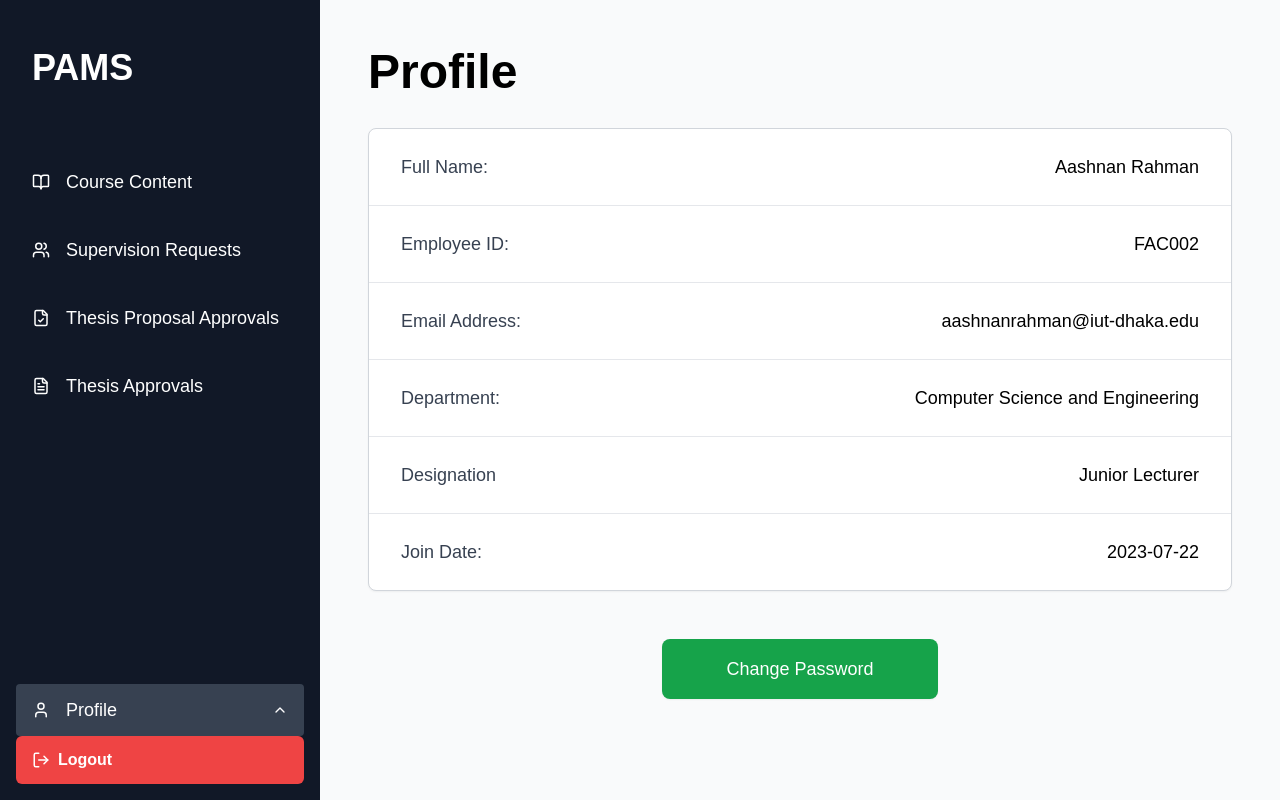
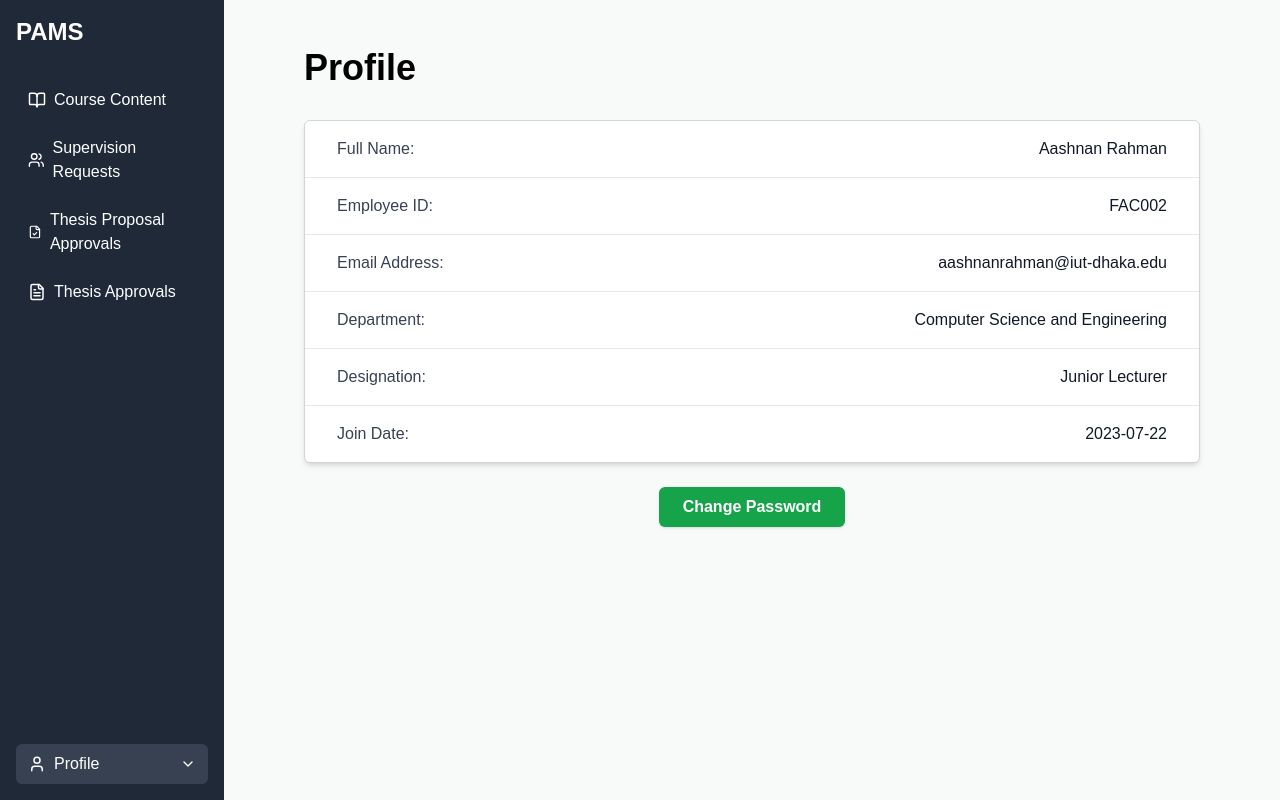
Before and after one commit to NanzibaSamita/frontend, a Next.js app: page /dashboard/faculty/profile in a window 1280 px wide. Built offline with nearby package versions, Linux system fonts and the light colour scheme.

Commit message:
changes to the sidebar of student and faculty

```diff
--- a/app/dashboard/faculty/profile/page.jsx
+++ b/app/dashboard/faculty/profile/page.jsx
@@ -1,12 +1,19 @@
-"use client"
+"use client";
 
-import FacultyProfile from "@/components/faculty/profile/FacultyProfile"
+import FacultyProfile from "@/components/faculty/profile/FacultyProfile";
 
 export default function FacultyProfilePage() {
   return (
-    <main className="p-12">
-      <h1 className="text-5xl font-bold text-black mb-8">Profile</h1>
-      <FacultyProfile />
-    </main>
-  )
+    <div className="flex min-h-screen bg-[#f8faf9]">
+      <main className="flex-1 pt-12 flex flex-col items-center">
+        <div className="w-full max-w-4xl">
+          {/* Left-aligned heading */}
+          <h1 className="text-4xl font-bold text-black mb-8">Profile</h1>
+
+          {/* Info Card Component */}
+          <FacultyProfile />
+        </div>
+      </main>
+    </div>
+  );
 }
--- a/app/dashboard/student/profile/page.jsx
+++ b/app/dashboard/student/profile/page.jsx
@@ -3,55 +3,64 @@
 export default function StudentProfile() {
   return (
     <div className="flex min-h-screen bg-[#f8faf9]">
-      {/* Main Content */}
-      <main className="flex-1 p-10">
+      <main className="flex-1 pt-12 flex flex-col items-center">
+        {/* Container for heading + card + button */}
+        <div className="w-full max-w-4xl">
+          {/* Heading aligned with card */}
           <h1 className="text-4xl font-bold text-black mb-8">Profile</h1>
 
-        {/* White Card */}
-        <div className="bg-white 'border border-gray-300 rounded-lg shadow-md p-8 max-w-4xl mx-auto">
+          {/* Card */}
+          <div className="bg-white border border-gray-300 rounded-md shadow-md p-6">
             <table className="w-full text-sm md:text-base">
               <tbody>
                 <tr className="border-b">
-                <td className="font-medium py-4 text-gray-700">Full Name:</td>
-                <td className="py-4 text-gray-800 text-right">
+                  <td className="font-medium py-3 text-gray-700">Full Name:</td>
+                  <td className="py-3 text-gray-800 text-right">
                     Sadika Tabassum
                   </td>
                 </tr>
                 <tr className="border-b">
-                <td className="font-medium py-4 text-gray-700">Student ID:</td>
-                <td className="py-4 text-gray-800 text-right">220042147</td>
+                  <td className="font-medium py-3 text-gray-700">
+                    Student ID:
+                  </td>
+                  <td className="py-3 text-gray-800 text-right">220042147</td>
                 </tr>
                 <tr className="border-b">
-                <td className="font-medium py-4 text-gray-700">
+                  <td className="font-medium py-3 text-gray-700">
                     Email Address:
                   </td>
-                <td className="py-4 text-gray-800 text-right">
+                  <td className="py-3 text-gray-800 text-right">
                     sadikatabassum@iut-dhaka.edu
                   </td>
                 </tr>
                 <tr className="border-b">
-                <td className="font-medium py-4 text-gray-700">Department:</td>
-                <td className="py-4 text-gray-800 text-right">
+                  <td className="font-medium py-3 text-gray-700">
+                    Department:
+                  </td>
+                  <td className="py-3 text-gray-800 text-right">
                     Computer Science and Engineering
                   </td>
                 </tr>
                 <tr className="border-b">
-                <td className="font-medium py-4 text-gray-700">Program:</td>
-                <td className="py-4 text-gray-800 text-right">MSc in CSE</td>
+                  <td className="font-medium py-3 text-gray-700">Program:</td>
+                  <td className="py-3 text-gray-800 text-right">MSc in CSE</td>
                 </tr>
                 <tr>
-                <td className="font-medium py-4 text-gray-700">Current AY:</td>
-                <td className="py-4 text-gray-800 text-right">2025-2026</td>
+                  <td className="font-medium py-3 text-gray-700">
+                    Current AY:
+                  </td>
+                  <td className="py-3 text-gray-800 text-right">2025-2026</td>
                 </tr>
               </tbody>
             </table>
           </div>
 
-        {/* Button OUTSIDE the white box */}
+          {/* Centered button under card */}
           <div className="mt-6 flex justify-center">
-          <button className="bg-green-600 hover:bg-green-700 text-white font-semibold py-3 px-8 rounded-lg shadow-md transition">
+            <button className="bg-green-600 hover:bg-green-700 text-white font-semibold py-2 px-6 rounded-md shadow transition">
               Change Password
             </button>
+          </div>
         </div>
       </main>
     </div>
--- a/components/faculty/layout/FacultySidebar.jsx
+++ b/components/faculty/layout/FacultySidebar.jsx
@@ -9,12 +9,15 @@ import {
   FileText,
   User,
   ChevronUp,
+  ChevronDown,
   LogOut,
 } from "lucide-react";
+import { useState } from "react";
 
 export default function FacultySidebar() {
   const pathname = usePathname();
   const router = useRouter();
+  const [showLogout, setShowLogout] = useState(false);
 
   const navigationItems = [
     {
@@ -45,58 +48,52 @@ export default function FacultySidebar() {
   };
 
   return (
-    <div className="w-80 bg-gray-900 text-white relative">
-      {/* PAMS Header */}
-      <div className="p-8 pt-12">
-        <h1 className="text-4xl font-bold text-white">PAMS</h1>
-      </div>
-
-      {/* Navigation Menu */}
-      <nav className="mt-8 px-4">
-        {navigationItems.map((item) => (
+    <aside className="bg-gray-800 text-white min-h-screen w-56 p-4 flex flex-col justify-between">
+      {/* Top Section */}
+      <div>
+        <h2 className="text-2xl font-bold mb-8">PAMS</h2>
+        <nav className="flex flex-col space-y-2">
+          {navigationItems.map(({ name, href, icon }) => (
             <Link
-            key={item.name}
-            href={item.href}
-            className={` px-4 py-4 hover:bg-gray-800 cursor-pointer flex items-center text-white rounded mb-2 transition-colors ${
-              pathname === item.href ? "bg-gray-800" : ""
+              key={name}
+              href={href}
+              className={`flex items-center gap-2 px-3 py-2 rounded-md hover:bg-gray-700 transition ${
+                pathname.startsWith(href) ? "bg-gray-700" : ""
               }`}
             >
-            <span className="mr-4">{item.icon}</span>
-            <span className="text-lg">{item.name}</span>
+              {icon}
+              <span>{name}</span>
             </Link>
           ))}
         </nav>
-
-      {/* Profile Section at Bottom */}
-      <div className="absolute bottom-16 left-4 right-4">
-        <Link
-          href="/dashboard/faculty/profile"
-          className={` px-4 py-3 cursor-pointer flex items-center text-white rounded transition-colors ${
-            pathname === "/dashboard/faculty/profile"
-              ? "bg-gray-700"
-              : "bg-gray-800 hover:bg-gray-700"
-          }`}
-        >
-          <span className="mr-4">
-            <User size={18} />
-          </span>
-          <span className="text-lg">Profile</span>
-          <span className="ml-auto">
-            <ChevronUp size={16} />
-          </span>
-        </Link>
       </div>
 
-      {/* Logout Button */}
-      <div className="absolute bottom-4 left-4 right-4">
+      <div>
+        {/* Logout button shown only when toggled */}
+        {showLogout && (
           <button
             onClick={handleLogout}
-          className="w-full flex items-center gap-2 px-4 py-3 rounded-md hover:bg-red-600 transition bg-red-500 text-white font-semibold"
+            className="mt-2 w-full flex items-center gap-2 px-3 py-2 rounded-md hover:bg-red-600 transition bg-red-500 text-white font-semibold"
           >
             <LogOut size={18} />
             <span>Logout</span>
           </button>
+        )}
+
+        {/* Profile row — always visible */}
+        <div className="w-full flex items-center justify-between px-3 py-2 rounded-md bg-gray-700 hover:bg-gray-600 transition">
+          <Link
+            href="/dashboard/faculty/profile"
+            className="flex items-center gap-2 text-white"
+          >
+            <User size={18} />
+            <span>Profile</span>
+          </Link>
+          <button onClick={() => setShowLogout((prev) => !prev)}>
+            {showLogout ? <ChevronUp size={16} /> : <ChevronDown size={16} />}
+          </button>
         </div>
       </div>
+    </aside>
   );
 }
--- a/components/faculty/profile/FacultyProfile.jsx
+++ b/components/faculty/profile/FacultyProfile.jsx
@@ -1,14 +1,14 @@
-"use client"
+"use client";
 
-import { useState } from "react"
+import { useState } from "react";
 
 export default function FacultyProfile({ facultyData }) {
-  const [showChangePassword, setShowChangePassword] = useState(false)
-  const [currentPassword, setCurrentPassword] = useState("")
-  const [newPassword, setNewPassword] = useState("")
-  const [confirmPassword, setConfirmPassword] = useState("")
-  const [showPasswords, setShowPasswords] = useState(false)
-  const [isLoading, setIsLoading] = useState(false)
+  const [showChangePassword, setShowChangePassword] = useState(false);
+  const [currentPassword, setCurrentPassword] = useState("");
+  const [newPassword, setNewPassword] = useState("");
+  const [confirmPassword, setConfirmPassword] = useState("");
+  const [showPasswords, setShowPasswords] = useState(false);
+  const [isLoading, setIsLoading] = useState(false);
 
   const defaultData = {
     fullName: "Aashnan Rahman",
@@ -17,27 +17,29 @@ export default function FacultyProfile({ facultyData }) {
     department: "Computer Science and Engineering",
     designation: "Junior Lecturer",
     joinDate: "2023-07-22",
-  }
+  };
 
-  const data = facultyData || defaultData
+  const data = facultyData || defaultData;
 
   const handlePasswordChange = async (e) => {
-    e.preventDefault()
+    e.preventDefault();
 
     if (newPassword !== confirmPassword) {
-      alert("New passwords do not match!")
-      return
+      alert("New passwords do not match!");
+      return;
     }
 
     if (newPassword.length < 6) {
-      alert("Password must be at least 6 characters long!")
-      return
+      alert("Password must be at least 6 characters long!");
+      return;
     }
 
-    setIsLoading(true)
+    setIsLoading(true);
 
     try {
-      const response = await fetch("http://localhost:5000/api/auth/change-password", {
+      const response = await fetch(
+        "http://localhost:5000/api/auth/change-password",
+        {
           method: "POST",
           headers: {
             "Content-Type": "application/json",
@@ -46,112 +48,105 @@ export default function FacultyProfile({ facultyData }) {
             currentPassword,
             newPassword,
           }),
-      })
+        }
+      );
 
-      const data = await response.json()
+      const result = await response.json();
 
       if (response.ok) {
-        alert(data.message || "Password changed successfully!")
-        setShowChangePassword(false)
-        setCurrentPassword("")
-        setNewPassword("")
-        setConfirmPassword("")
+        alert(result.message || "Password changed successfully!");
+        setShowChangePassword(false);
+        setCurrentPassword("");
+        setNewPassword("");
+        setConfirmPassword("");
       } else {
-        alert(data.message || "Failed to change password!")
+        alert(result.message || "Failed to change password!");
       }
     } catch (error) {
-      alert("An error occurred, please try again!")
-      console.error("Error changing password:", error)
+      alert("An error occurred, please try again!");
+      console.error("Error changing password:", error);
     } finally {
-      setIsLoading(false)
+      setIsLoading(false);
     }
-  }
+  };
 
   return (
-    <div>
-      {/* Profile Information Card */}
-      <div className="bg-white rounded-lg border border-gray-300 shadow-sm max-w-4xl">
+    <>
+      {/* Profile Info Card */}
+      <div className="bg-white rounded-md border border-gray-300 shadow-md w-full">
         <div className="divide-y divide-gray-200">
-          <div className="flex justify-between items-center px-8 py-6">
-            <span className="text-lg text-gray-700">Full Name:</span>
-            <span className="text-lg text-black">{data.fullName}</span>
+          {[
+            { label: "Full Name", value: data.fullName },
+            { label: "Employee ID", value: data.employeeId },
+            { label: "Email Address", value: data.email },
+            { label: "Department", value: data.department },
+            { label: "Designation", value: data.designation },
+            { label: "Join Date", value: data.joinDate },
+          ].map((item) => (
+            <div
+              key={item.label}
+              className="flex justify-between items-center px-8 py-4"
+            >
+              <span className="text-gray-700">{item.label}:</span>
+              <span className="text-gray-900 font-medium">{item.value}</span>
             </div>
-
-          <div className="flex justify-between items-center px-8 py-6">
-            <span className="text-lg text-gray-700">Employee ID:</span>
-            <span className="text-lg text-black">{data.employeeId}</span>
-          </div>
-
-          <div className="flex justify-between items-center px-8 py-6">
-            <span className="text-lg text-gray-700">Email Address:</span>
-            <span className="text-lg text-black">{data.email}</span>
-          </div>
-
-          <div className="flex justify-between items-center px-8 py-6">
-            <span className="text-lg text-gray-700">Department:</span>
-            <span className="text-lg text-black">{data.department}</span>
-          </div>
-
-          <div className="flex justify-between items-center px-8 py-6">
-            <span className="text-lg text-gray-700">Designation</span>
-            <span className="text-lg text-black">{data.designation}</span>
-          </div>
-
-          <div className="flex justify-between items-center px-8 py-6">
-            <span className="text-lg text-gray-700">Join Date:</span>
-            <span className="text-lg text-black">{data.joinDate}</span>
-          </div>
+          ))}
         </div>
       </div>
 
       {/* Change Password Button */}
-      <div className="flex justify-center mt-12">
+      <div className="flex justify-center mt-6">
         <button
           onClick={() => setShowChangePassword(true)}
-          className="bg-green-600 hover:bg-green-700 text-white text-lg font-medium py-4 px-16 rounded-lg transition-colors shadow-sm"
+          className="bg-green-600 hover:bg-green-700 text-white font-semibold py-2 px-6 rounded-md shadow transition"
         >
           Change Password
         </button>
       </div>
 
-      {/* Change Password Modal */}
+      {/* Modal */}
       {showChangePassword && (
         <div className="fixed inset-0 bg-black bg-opacity-50 flex items-center justify-center z-50">
           <div className="bg-white rounded-lg p-8 w-full max-w-md mx-4">
-            <h2 className="text-2xl font-semibold text-center text-gray-800 mb-6">Change Password</h2>
+            <h2 className="text-2xl font-semibold text-center text-gray-800 mb-6">
+              Change Password
+            </h2>
 
             <form onSubmit={handlePasswordChange} className="space-y-4">
               <div>
-                <label className="block text-sm text-gray-700 mb-1">Current Password</label>
+                <label className="block text-sm text-gray-700 mb-1">
+                  Current Password
+                </label>
                 <input
                   type={showPasswords ? "text" : "password"}
                   value={currentPassword}
                   onChange={(e) => setCurrentPassword(e.target.value)}
-                  placeholder="Enter current password"
                   className="w-full px-4 py-2 border rounded-md focus:outline-none focus:ring-2 focus:ring-green-400"
                   required
                 />
               </div>
 
               <div>
-                <label className="block text-sm text-gray-700 mb-1">New Password</label>
+                <label className="block text-sm text-gray-700 mb-1">
+                  New Password
+                </label>
                 <input
                   type={showPasswords ? "text" : "password"}
                   value={newPassword}
                   onChange={(e) => setNewPassword(e.target.value)}
-                  placeholder="Enter new password"
                   className="w-full px-4 py-2 border rounded-md focus:outline-none focus:ring-2 focus:ring-green-400"
                   required
                 />
               </div>
 
               <div>
-                <label className="block text-sm text-gray-700 mb-1">Confirm New Password</label>
+                <label className="block text-sm text-gray-700 mb-1">
+                  Confirm New Password
+                </label>
                 <input
                   type={showPasswords ? "text" : "password"}
                   value={confirmPassword}
                   onChange={(e) => setConfirmPassword(e.target.value)}
-                  placeholder="Confirm new password"
                   className="w-full px-4 py-2 border rounded-md focus:outline-none focus:ring-2 focus:ring-green-400"
                   required
                 />
@@ -171,10 +166,10 @@ export default function FacultyProfile({ facultyData }) {
                 <button
                   type="button"
                   onClick={() => {
-                    setShowChangePassword(false)
-                    setCurrentPassword("")
-                    setNewPassword("")
-                    setConfirmPassword("")
+                    setShowChangePassword(false);
+                    setCurrentPassword("");
+                    setNewPassword("");
+                    setConfirmPassword("");
                   }}
                   className="flex-1 bg-gray-500 hover:bg-gray-600 text-white py-2 rounded-md font-semibold transition-colors"
                 >
@@ -192,6 +187,6 @@ export default function FacultyProfile({ facultyData }) {
           </div>
         </div>
       )}
-    </div>
-  )
+    </>
+  );
 }
--- a/components/student-sidebar.jsx
+++ b/components/student-sidebar.jsx
@@ -2,30 +2,52 @@
 
 import Link from "next/link";
 import { usePathname, useRouter } from "next/navigation";
-import { GraduationCap, FileText, Users, BookText, LogOut } from "lucide-react";
+import {
+  GraduationCap,
+  FileText,
+  Users,
+  BookText,
+  LogOut,
+  User,
+  ChevronDown,
+  ChevronUp,
+} from "lucide-react";
+import { useState } from "react";
 
 export default function StudentSidebar() {
   const pathname = usePathname();
   const router = useRouter();
+  const [showLogout, setShowLogout] = useState(false);
 
   const links = [
-    { name: "Profile", href: "/dashboard/student/profile", icon: <Users size={18} /> },
-    { name: "Courses", href: "/dashboard/student/course", icon: <BookText size={18} /> },
-    { name: "Thesis", href: "/dashboard/student/thesis", icon: <FileText size={18} /> },
-    { name: "Supervisor", href: "/dashboard/student/supervisor", icon: <GraduationCap size={18} /> },
+    {
+      name: "Courses",
+      href: "/dashboard/student/course",
+      icon: <BookText size={18} />,
+    },
+    {
+      name: "Supervisor",
+      href: "/dashboard/student/supervisor",
+      icon: <GraduationCap size={18} />,
+    },
+    {
+      name: "Thesis",
+      href: "/dashboard/student/thesis",
+      icon: <FileText size={18} />,
+    },
   ];
 
   const handleLogout = () => {
-    localStorage.removeItem("token");   // Remove token from localStorage
-    router.push("/");                   // Redirect to login/home
+    localStorage.removeItem("token");
+    router.push("/");
   };
 
   return (
     <aside className="bg-gray-800 text-white min-h-screen w-56 p-4 flex flex-col justify-between">
-      {/* Top Links */}
+      {/* Top Section */}
       <div>
         <h2 className="text-2xl font-bold mb-8">PAMS</h2>
-        <nav className="flex flex-col space-y-2">
+        <nav className="flex flex-col space-y-6">
           {links.map(({ name, href, icon }) => (
             <Link
               key={name}
@@ -41,14 +63,31 @@ export default function StudentSidebar() {
         </nav>
       </div>
 
-      {/* Bottom Logout Button */}
+      {/* Bottom Section: Profile + Logout */}
+      <div>
+        {showLogout && (
           <button
             onClick={handleLogout}
-        className="mt-6 flex items-center gap-2 px-3 py-2 rounded-md hover:bg-red-600 transition bg-red-500 text-white font-semibold"
+            className="mb-2 w-full flex items-center gap-2 px-3 py-2 rounded-md hover:bg-red-600 transition bg-red-500 text-white font-semibold"
           >
             <LogOut size={18} />
             <span>Logout</span>
           </button>
+        )}
+
+        <div className="w-full flex items-center justify-between px-3 py-2 rounded-md bg-gray-700 hover:bg-gray-600 transition">
+          <Link
+            href="/dashboard/student/profile"
+            className="flex items-center gap-2 text-white"
+          >
+            <User size={18} />
+            <span>Profile</span>
+          </Link>
+          <button onClick={() => setShowLogout((prev) => !prev)}>
+            {showLogout ? <ChevronUp size={16} /> : <ChevronDown size={16} />}
+          </button>
+        </div>
+      </div>
     </aside>
   );
 }
```
Lines whose indentation alone changed are shown as unchanged.
